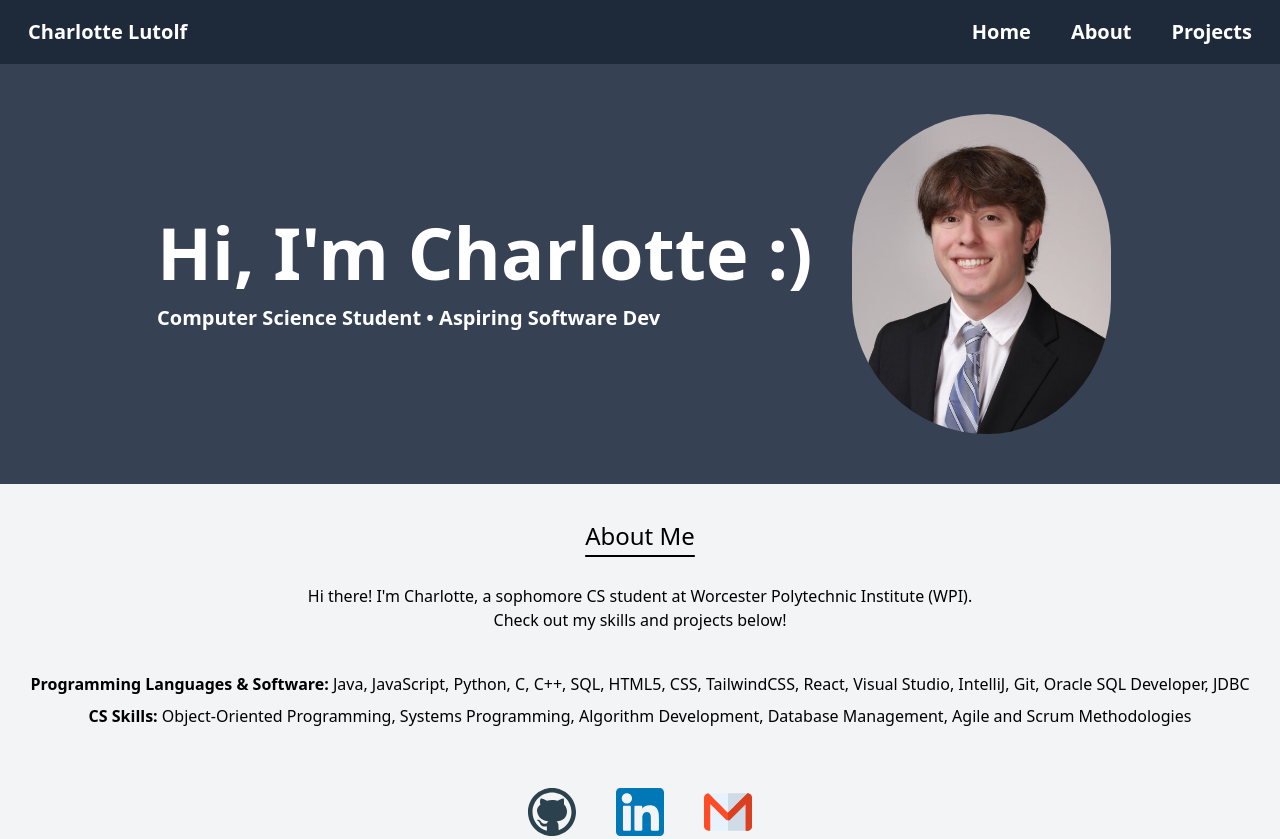
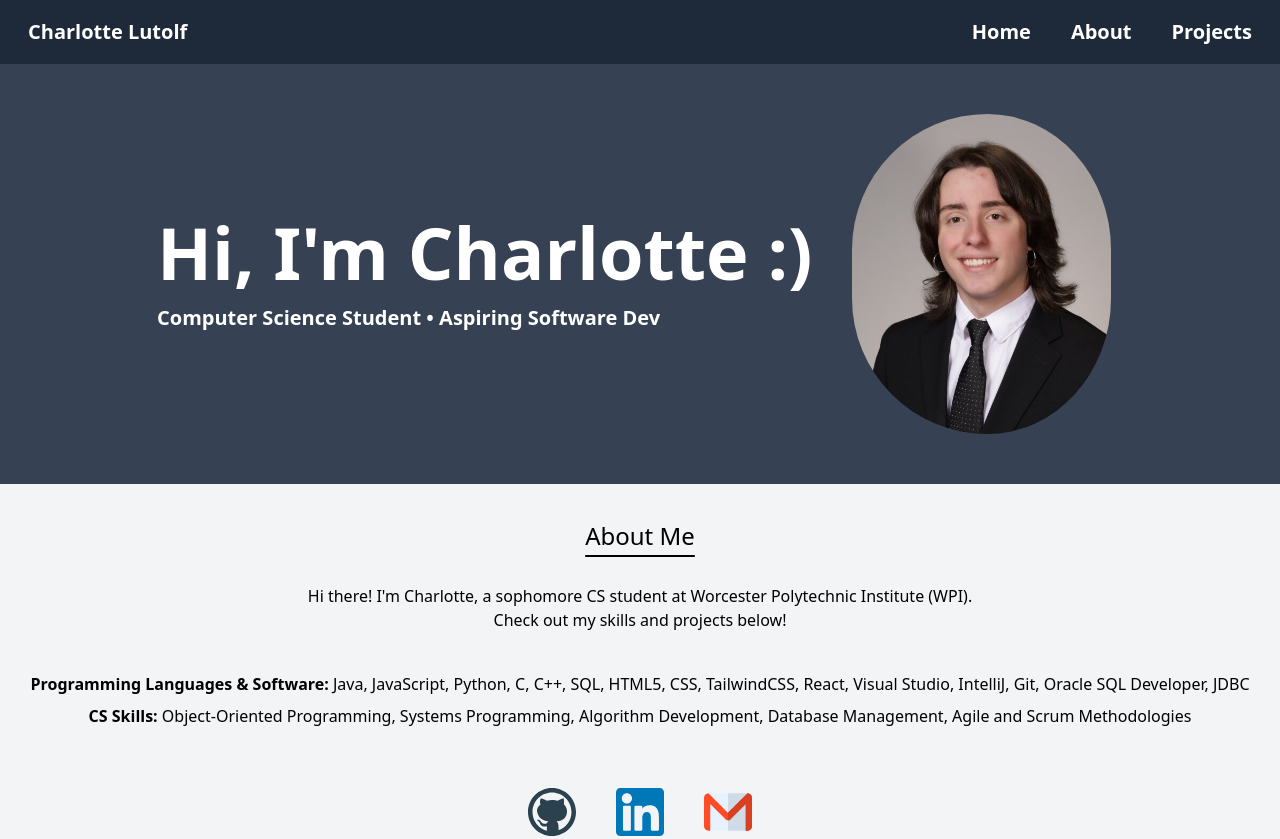
Before and after one commit to Logan-Lutolf/loganlutolf.com, a website built with Vite: page index.html in a window 1280 px wide. Shown: the top 839 px of the page. Built offline with nearby package versions, Linux system fonts and the light colour scheme.

Commit message:
Changed name from Logan to Charlotte

```diff
--- a/index.html
+++ b/index.html
@@ -24,7 +24,7 @@
         <p class="font-bold text-4xl pl-3 sm:pl-0 md:pl-0 lg:pl-0 xl:pl-0 lg:text-7xl mb-4"> Hi, I'm Charlotte :) </p>
         <p class="font-semibold text-md pl-3 sm:pl-0 md:pl-0 lg:pl-0 xl:pl-0 lg:text-xl"> Computer Science Student • Aspiring Software Dev </p>
       </div>
-      <img src="/logan.jpg" alt="" class="rounded-full h-80 object-cover ml-10 pr-3">
+      <img src="/charlotte.jpg" alt="" class="rounded-full h-80 object-cover ml-10 pr-3">
     </section>
 
     <section class="about flex flex-col items-center h-100 bg-gray-100 pt-9" id="about">
```
